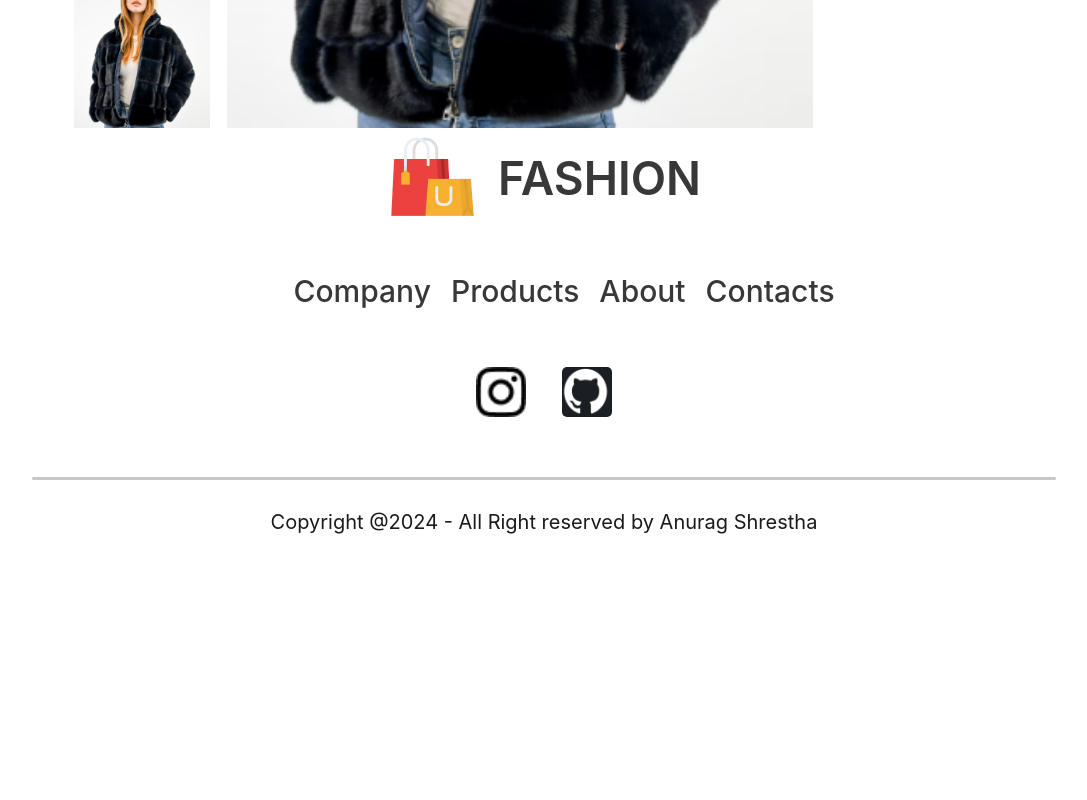
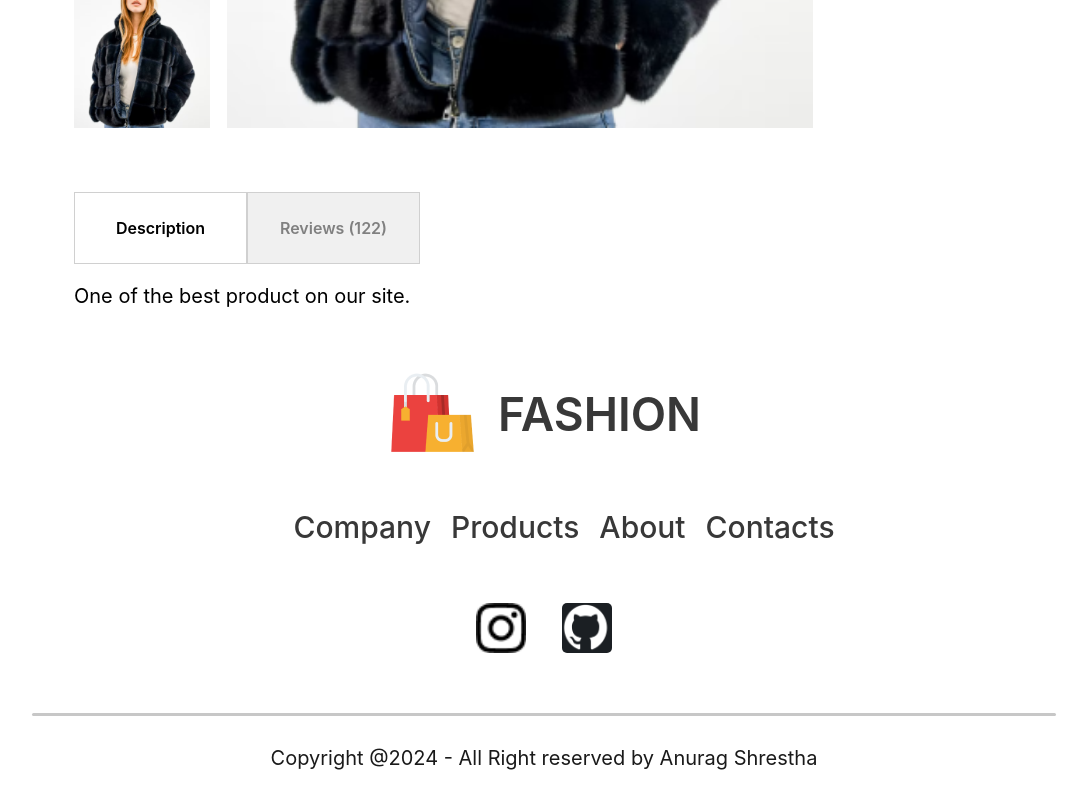
Before and after one commit to anuragshrestha/CloudMart, a React (Create React App) app: page /product/1 in a window 1280 px wide. Shown: the part 809-1609 px from the top of the page, without its empty margins (96-1183 px from the left). Before the commit the page ends 1373 px from the top, so only its background shows below. Built offline with nearby package versions, Linux system fonts and the light colour scheme.

Commit message:
created a description side for the product

```diff
--- /dev/null
+++ b/src/components/descriptionBox/DescriptionBox.css
@@ -0,0 +1,29 @@
+.descriptionbox {
+    margin: 60px 170px;
+}
+
+.descriptionbox-navigator {
+    display: flex;
+}
+
+.descriptionbox-nav-box {
+    display: flex;
+    align-items: center;
+    justify-content: center;
+    font-size: 16px;
+    font-weight: 600;
+    width: 171px;
+    height: 70px;
+    border: 1px solid #d0d0d0;
+}
+.descriptionbox-nav-box.fade{
+  background:#f0f0f0;
+  color: grey;
+}
+
+.descriptionbox-description {
+    display: flex;
+    margin: 20px 0px;
+    font-weight: 400;
+    font-size: 20px;
+}
--- a/src/components/descriptionBox/DescriptionBox.jsx
+++ b/src/components/descriptionBox/DescriptionBox.jsx
@@ -1,7 +1,18 @@
 import React from 'react'
+import './DescriptionBox.css'
 
 export const DescriptionBox = () => {
   return (
-    <div>DescriptionBox</div>
+    <div className="descriptionbox">
+      <div className="descriptionbox-navigator">
+        <div className="descriptionbox-nav-box">Description</div>
+        <div className="descriptionbox-nav-box fade">Reviews (122)</div>
+      </div>
+      <div className="descriptionbox-description">
+        <p>
+          One of the best product on our site.
+        </p>
+      </div>
+    </div>
   )
 }
--- a/src/pages/Product.jsx
+++ b/src/pages/Product.jsx
@@ -3,6 +3,7 @@ import { ShopContext } from "../context/ShopContext";
 import { useParams } from "react-router-dom";
 import { Breadcrum } from "../components/breadcrums/Breadcrum";
 import { ProductDisplay } from "../components/ProductDisplay/ProductDisplay";
+import { DescriptionBox } from "../components/descriptionBox/DescriptionBox";
 
 export const Product = () => {
   const { all_product } = useContext(ShopContext);
@@ -13,6 +14,7 @@ export const Product = () => {
     <div>
       <Breadcrum product={product} />
       <ProductDisplay product={product} />
+      <DescriptionBox/>
     </div>
   );
 };
```
